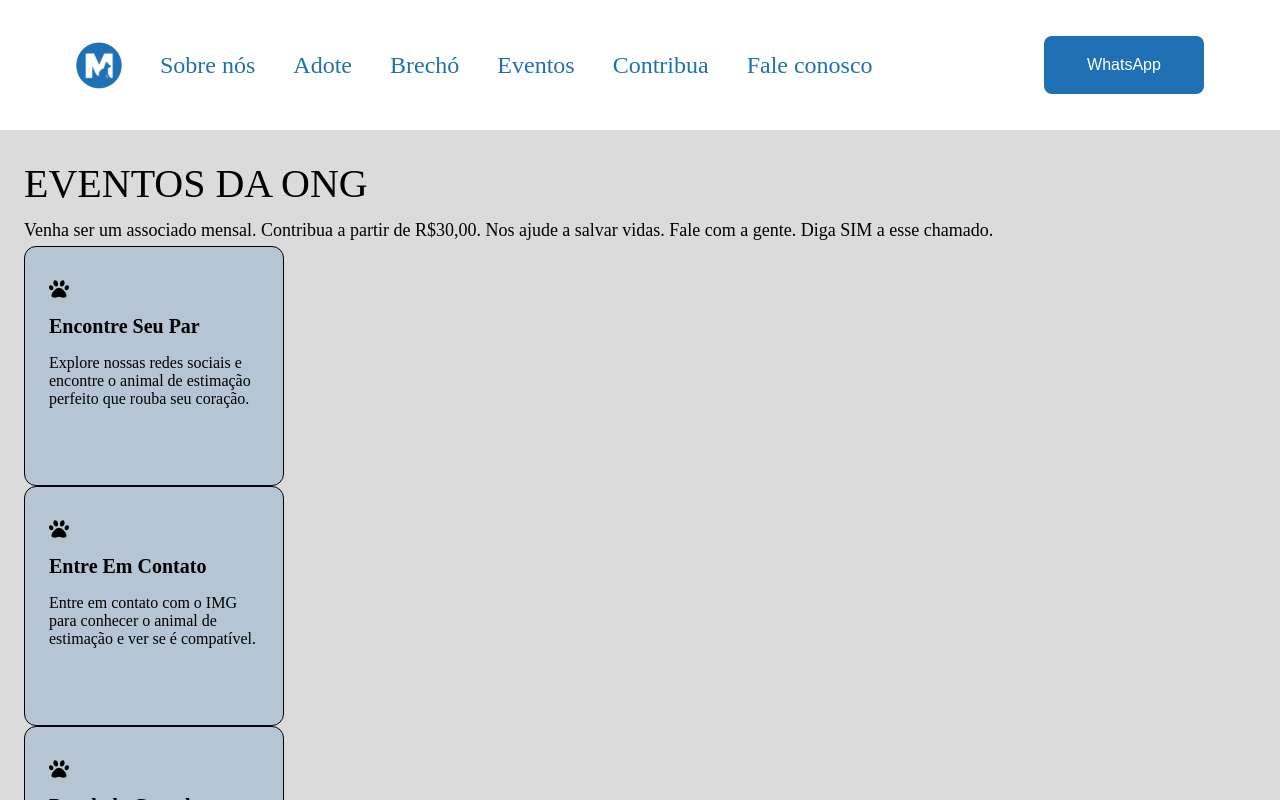
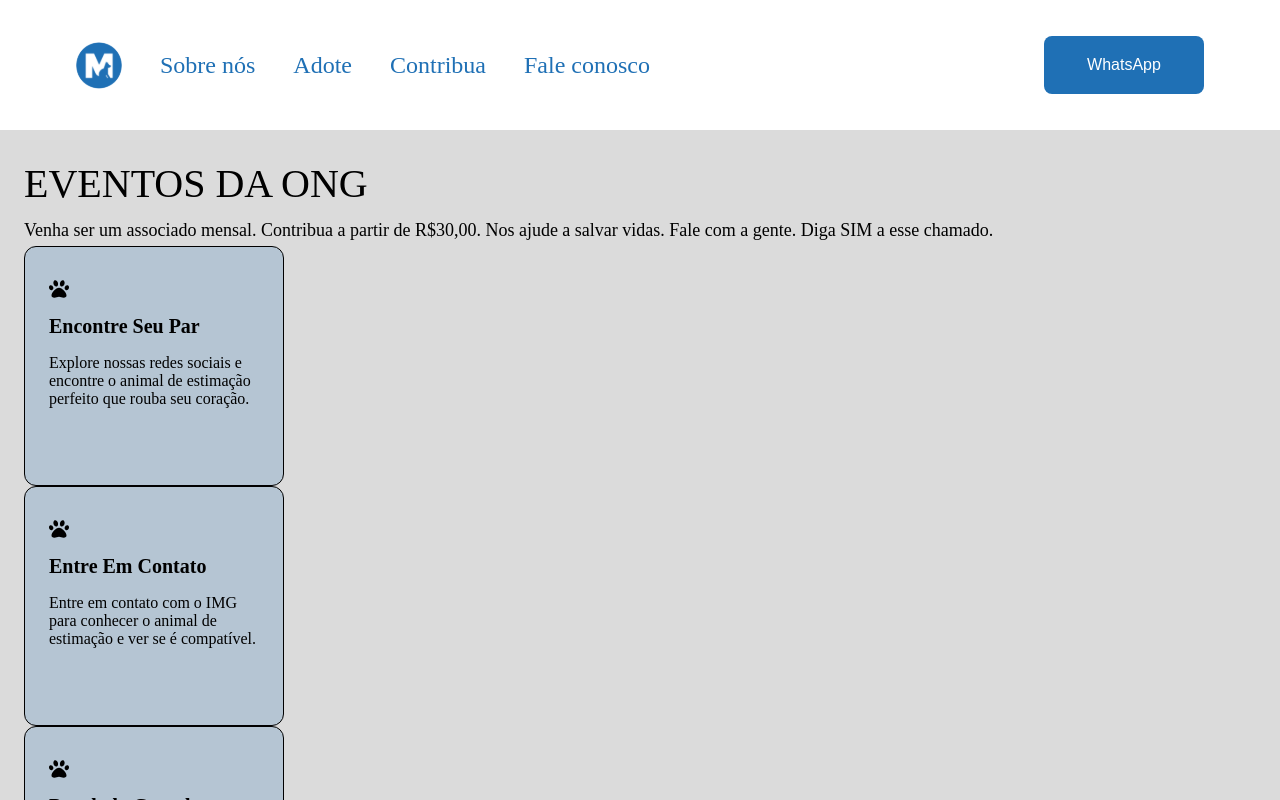
Before and after one commit to devoctaviooliveira/SiteOng, a React (Vite) app: page / in a window 1280 px wide. Shown: the top 800 px of the page. Built offline with nearby package versions, Linux system fonts and the light colour scheme.

Commit message:
header add

```diff
--- a/src/components/Header/index.jsx
+++ b/src/components/Header/index.jsx
@@ -11,8 +11,6 @@ export function Header() {
         <img src={HeaderLogo} alt="Logotipo da ONG" />
         <a href="">Sobre nós</a>
         <a href="">Adote</a>
-        <a href="">Brechó</a>
-        <a href="">Eventos</a>
         <a href="">Contribua</a>
         <a href="">Fale conosco</a>
       </Links>
```
